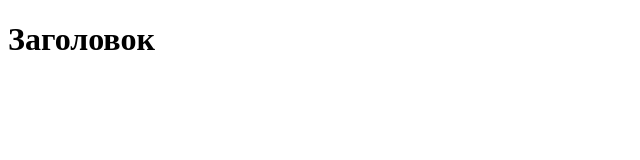
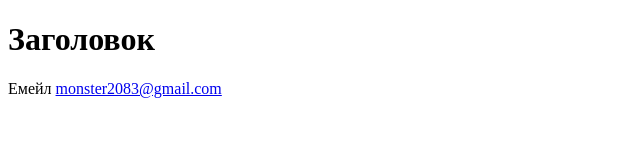
Before and after one commit to Monster20832083/new-project, a plain HTML site: page index.html in a window 1280 px wide. Shown: the whole page, without its empty margins (0-640 px from the left). Drawn offline with Linux system fonts and the light colour scheme.

Commit message:
add email

```diff
--- a/index.html
+++ b/index.html
@@ -6,6 +6,7 @@
     <meta name="viewport" content="width=device-width, initial-scale=1.0">
     <title>TEST</title>
     <h1>Заголовок</h1>
+    Емейл <a href="mailto:monster2083@gmail.com">monster2083@gmail.com</a>
 </head>
 <body>
 
```
